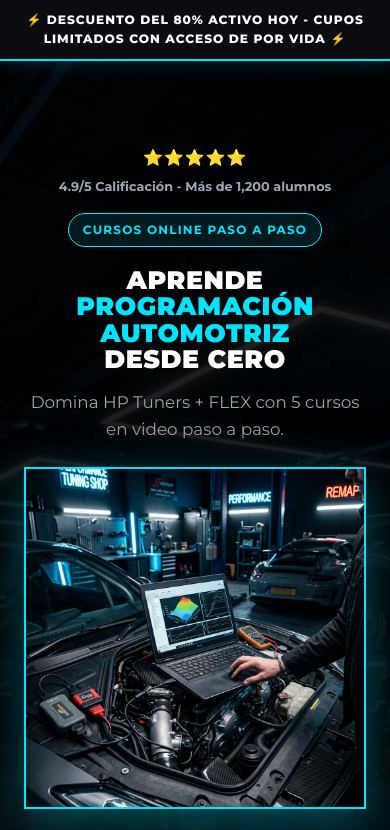
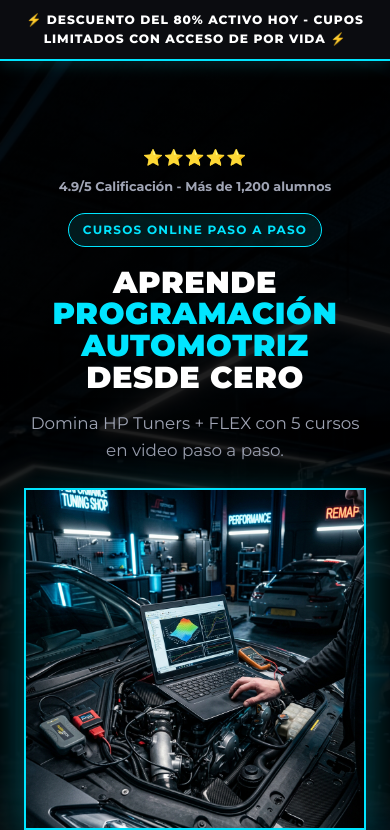
Before and after one commit to dddeeegggooo92-sudo/programacion-ecu, a plain HTML site: page index.html in a window 390 px wide. Shown: the top 830 px of the page. Drawn offline with Linux system fonts and the light colour scheme.

Commit message:
Aumentar el tamaño del titular del hero en móviles y tabletas para maximizar impacto sin desbordamiento

```diff
--- a/index.html
+++ b/index.html
@@ -10,7 +10,7 @@
     <link rel="preconnect" href="https://fonts.gstatic.com" crossorigin>
     <link href="https://fonts.googleapis.com/css2?family=Bebas+Neue&family=Montserrat:wght@400;600;700;800;900&display=swap" rel="stylesheet">
     <!-- Custom Stylesheet -->
-    <link rel="stylesheet" href="styles.css?v=35.0">
+    <link rel="stylesheet" href="styles.css?v=36.0">
 </head>
 <body>
 
--- a/styles.css
+++ b/styles.css
@@ -1208,7 +1208,7 @@ summary.faq-question::-webkit-details-marker {
 
 @media (max-width: 768px) {
     .hero-title {
-        font-size: clamp(1.8rem, 6vw, 2.5rem); /* Proporcional para Montserrat Black en tablets */
+        font-size: clamp(2.2rem, 7vw, 3.2rem); /* Aumentado de forma equilibrada para tablets */
     }
 
     .rating-badge {
@@ -1313,7 +1313,7 @@ summary.faq-question::-webkit-details-marker {
     }
 
     .hero-title {
-        font-size: clamp(1.4rem, 6.5vw, 2rem); /* Proporcional para Montserrat Black en móviles */
+        font-size: clamp(1.8rem, 7.8vw, 2.6rem); /* Aumentado para mayor impacto visual en móviles */
     }
 
     .cta-button {
```
